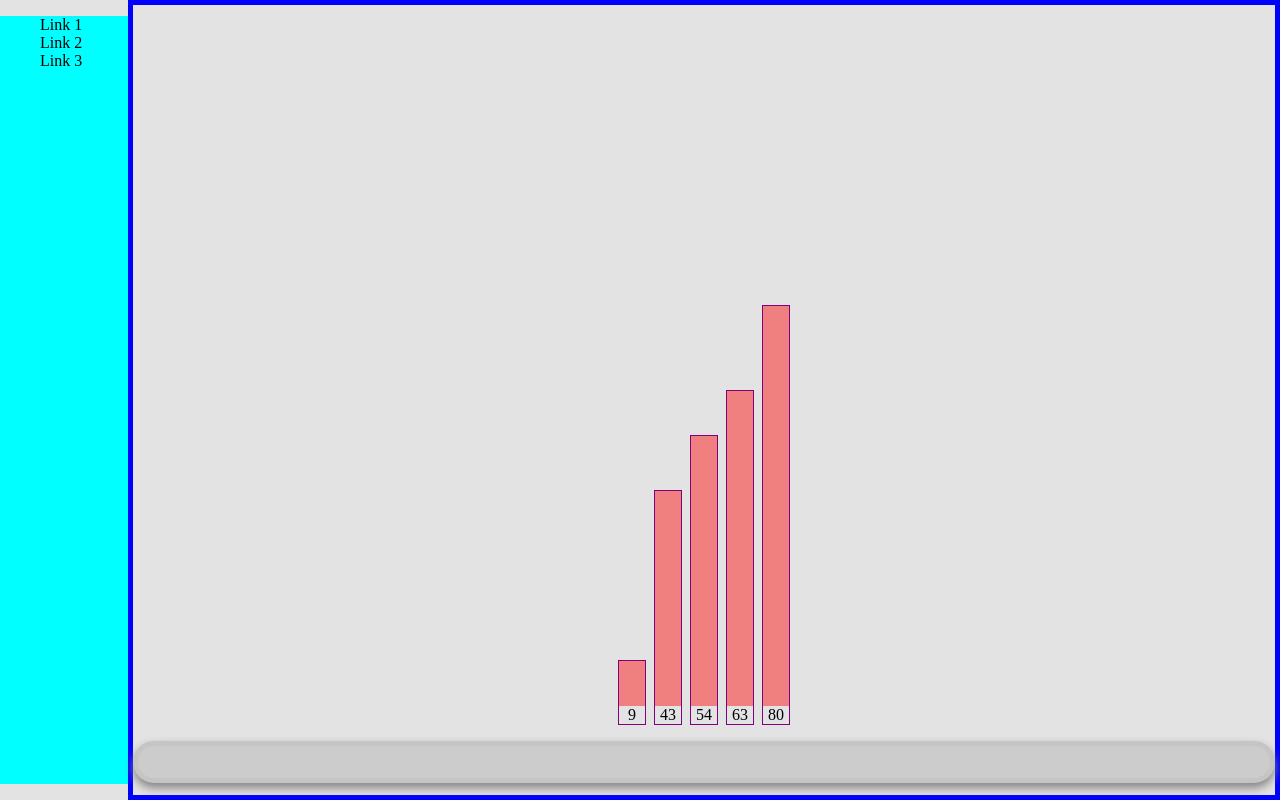
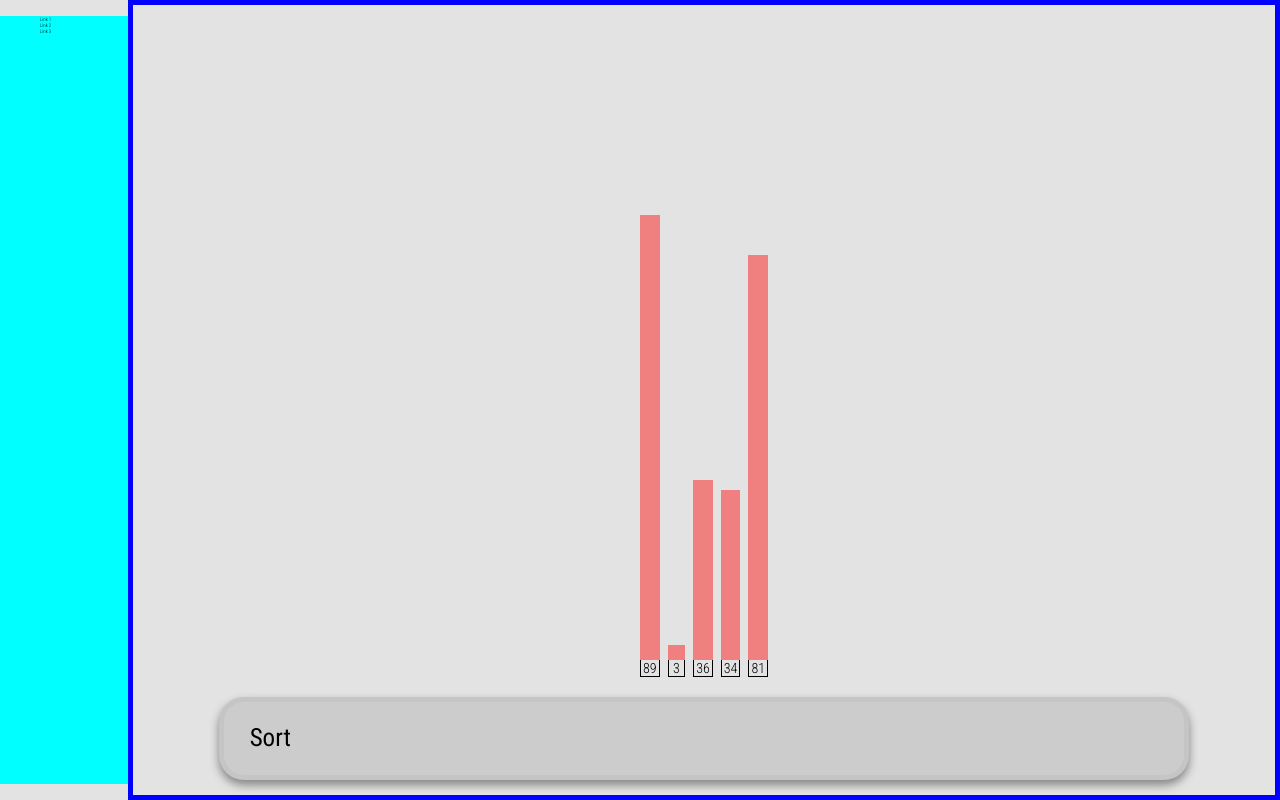
Before and after one commit to gpedr012/algorithm-visualizer, a React (Create React App) app: page / in a window 1280 px wide. Built offline with nearby package versions, Linux system fonts and the light colour scheme.

Commit message:
Basic skeleton for the animations to show as it sorts implemented. Other minor changes to CSS, layout, and structure of the objects used to represent state&data.

```diff
--- a/public/index.html
+++ b/public/index.html
@@ -10,6 +10,9 @@
       content="Web site created using create-react-app"
     />
     <link rel="apple-touch-icon" href="%PUBLIC_URL%/logo192.png" />
+    <link rel="preconnect" href="https://fonts.googleapis.com">
+    <link rel="preconnect" href="https://fonts.gstatic.com" crossorigin>
+    <link href="https://fonts.googleapis.com/css2?family=Roboto+Condensed:wght@300;400&display=swap" rel="stylesheet">
     <!--
       manifest.json provides metadata used when your web app is installed on a
       user's mobile device or desktop. See https://developers.google.com/web/fundamentals/web-app-manifest/
--- a/src/App.module.css
+++ b/src/App.module.css
@@ -1,6 +1,13 @@
 :global(*) {
     box-sizing: border-box;
     margin: 0;
+    font-size: 62.5%;
+    font-family: 'Roboto Condensed', sans-serif;
+    font-weight: 300;
+}
+
+:global(div) {
+    font-size: 2rem;
 }
 
 
--- a/src/components/ActionMenu/ActionMenu.module.css
+++ b/src/components/ActionMenu/ActionMenu.module.css
@@ -1,10 +1,28 @@
 .action-menu {
+    flex: 0;
     margin: 1em 1em 0.75em 1em;
     padding: 1em;
     border: 5px solid #c6c5c5;
     border-radius: 25px;
-    width: 100%;
+    width: 85%;
     box-shadow: 0px 5px 10px 0px #848484;
     background-color: #ccc;
 
 }
+
+.action-menu button {
+
+    font-size: 2.5rem;
+    font-weight: 400;
+    background-color: transparent;
+    border: none;
+    border-bottom: 2px solid transparent;
+    cursor: pointer;
+    transition: all, 0.5s;
+
+}
+
+.action-menu button:hover {
+    border-bottom-color: black;
+
+}
--- a/src/components/MainContent/MainContent.js
+++ b/src/components/MainContent/MainContent.js
@@ -4,12 +4,15 @@ import SortVisualization from "../SortVisualization/SortVisualization";
 import ActionMenu from "../ActionMenu/ActionMenu";
 
 const MainContent = () => {
+
+    const signalSort = () => {
+
+
+    }
+
     return (
         <div className={classes['main-content']}>
             <SortVisualization/>
-            <ActionMenu>
-
-            </ActionMenu>
         </div>
     )
 }
--- a/src/components/SortVisualization/Bar/Bar.module.css
+++ b/src/components/SortVisualization/Bar/Bar.module.css
@@ -1,7 +1,7 @@
 .content {
     display: flex;
     flex-direction: column;
-    border: 1px solid purple;
+
     margin: 0 4px 0 4px;
     flex: 0 0 1.75rem;
 }
@@ -12,5 +12,10 @@
 }
 
 .number {
+    padding: 0 2px 0 2px;
+    font-size: 1.4rem;
     text-align: center;
+    border: 1px solid black;
+    border-top: none;
+
 }
--- a/src/components/SortVisualization/SortVisualization.js
+++ b/src/components/SortVisualization/SortVisualization.js
@@ -1,20 +1,43 @@
 import React, {useEffect, useState} from "react";
 import classes from "./SortVisualization.module.css"
 import Bar from "./Bar/Bar";
-import {createNewRandArray} from "../../util/utils";
+import {createArrayOfBars} from "../../util/utils";
 import {bubbleSort} from "../../util/sorter";
-/*
-* Needs to receive array of objects for each bar to populate it.
-* Maybe another component will be the one in charge of moving stuff around as
-* the algorithm sorts
- */
+import ActionMenu from "../ActionMenu/ActionMenu";
+
 const SortVisualization = () => {
 
-    const [items, setItems] = useState([]);
+    const [barsArray, setBarsArray] = useState([]);
+    const [progressionIndex, setProgressionIndex] = useState(0);
+    const [startedVisualization, setStartedVisualization] = useState(false);
+    const [actionsList, setActionsList] = useState([]);
 
     useEffect(() => {
-        setItems(bubbleSort(createNewRandArray(5)));
+
+        let arr = createArrayOfBars(5);
+
+        setBarsArray(arr);
     }, [])
+
+    useEffect(() => {
+
+        if(startedVisualization && progressionIndex < actionsList.length) {
+
+            setTimeout(() => {
+
+                console.log(`Currently at:\n ${JSON.stringify(actionsList[progressionIndex])}`);
+                setProgressionIndex(oldValue => oldValue + 1);
+
+            }, 1000)
+
+        }
+
+    }, [startedVisualization, progressionIndex, actionsList])
+
+    const sort = () => {
+        setActionsList(bubbleSort(barsArray));
+        setStartedVisualization(true);
+    }
 
     // let array = createNewRandArray(3);
     // console.log(array);
@@ -22,13 +45,16 @@ const SortVisualization = () => {
     // console.log(array);
     return (
 
-
-        <div className={classes.visualization}>
-            {items.map(item => {
-                console.log("Inside the map fn",item)
-                return <Bar key={item.idx} height={item.num} barName={item.num}/>
-            })}
-        </div>
+        <React.Fragment>
+            <div className={classes.visualization}>
+                {barsArray.map(item => {
+                    return <Bar barState={item.curState} key={item.key} height={item.num} barName={item.num}/>
+                })}
+            </div>
+            <ActionMenu>
+                <button onClick={sort}>Sort</button>
+            </ActionMenu>
+        </React.Fragment>
 
 
     )
--- a/src/util/sorter.js
+++ b/src/util/sorter.js
@@ -1,30 +1,40 @@
+import {COMPARE, SWAP_END, SWAP_INIT} from "./sortingStates";
+
 export const bubbleSort = (array) => {
+    const arrayCopy = [...array];
     let actions = [];
 
-    console.log("Logging the array from bubblesort", array);
-
-    for (let i = 0; i < array.length - 1; i++) {
-        for (let j = 0; j < array.length - i - 1; j++) {
-            if(array[j].num > array[j+1].num) {
-                swap(array, j, j+1);
+    for (let i = 0; i < arrayCopy.length - 1; i++) {
+        for (let j = 0; j < arrayCopy.length - i - 1; j++) {
+            actions.push(createAction(COMPARE, j, j+1));
+            if(arrayCopy[j].num > arrayCopy[j+1].num) {
+                actions.push(createAction(SWAP_INIT, j, j+1));
+                swap(arrayCopy, j, j+1);
+                actions.push(createAction(SWAP_END, j, j+1));
             }
 
         }
+
     }
 
-    console.log("Done sorting =>", array);
+    return actions;
 
-    return array;
+}
+
+const createAction = (actionType, idxOne, idxTwo) => {
+
+    return {
+        actionType,
+        idxOne,
+        idxTwo
+    }
 
 }
 
 const swap = (array, idxOne, idxTwo) => {
 
-    console.log(`Swapping  idxOne:${idxOne}, idxTwo:${idxTwo} => `, array);
-
     let temp = array[idxOne];
     array[idxOne] = array[idxTwo];
     array[idxTwo] = temp;
 
-    console.log("After swap", array);
 }
--- /dev/null
+++ b/src/util/sortingStates.js
@@ -0,0 +1,5 @@
+export const IDLE = 0;
+export const COMPARE = 10;
+export const SWAP_INIT = 20;
+export const SWAP_END = 30;
+export const FINAL_POS = 40;
--- a/src/util/utils.js
+++ b/src/util/utils.js
@@ -1,13 +1,24 @@
-export const createNewRandArray = (size) => {
+import {IDLE} from "./sortingStates";
 
+export const createArrayOfBars = (size) => {
+    const MIN = 1;
+    const MAX = 100;
     let arr = [];
 
     for (let i = 0; i < size; i++) {
-        let randNum = Math.floor(Math.random() * 101 + 1);
-        arr.push({idx: i, num: randNum});
+        let randNum = Math.floor(Math.random() * (MAX - MIN) + MIN);
+        arr.push(createBar(i, randNum, IDLE));
     }
-
-    console.log("Rand array is: ", arr);
     return arr;
 
 }
+
+const createBar = (key, num, curState) => {
+
+    return {
+        key,
+        num,
+        curState
+    }
+
+}
```
Also changed, not shown: src/components/SortVisualization/Bar/Bar.js (+9 -0 lines).
